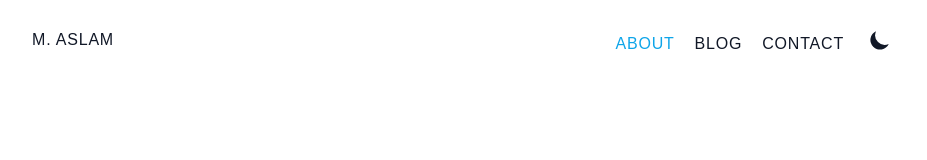
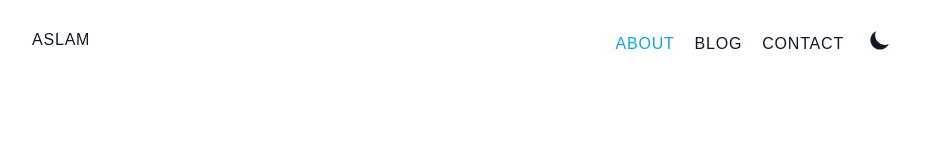
Before and after one commit to aslamkhan5/new-app2, a Next.js app: page / in a window 1280 px wide. Shown: the top 160 px of the page, without its empty margins (176-1103 px from the left). Built offline with nearby package versions, Linux system fonts and the light colour scheme.

Commit message:
name changed

```diff
--- a/components/Navigation.tsx
+++ b/components/Navigation.tsx
@@ -11,7 +11,7 @@ const Navigation = () => {
                 <div className="items-start flex">
                     <Link href="/">
                         <a className={"font-medium tracking-wider transition-colors text-gray-900 dark:hover:text-sky-500 hover:text-sky-500 uppercase dark:text-white"}>
-                            M. Aslam
+                            Aslam
                         </a>
                     </Link>
                 </div>
```
